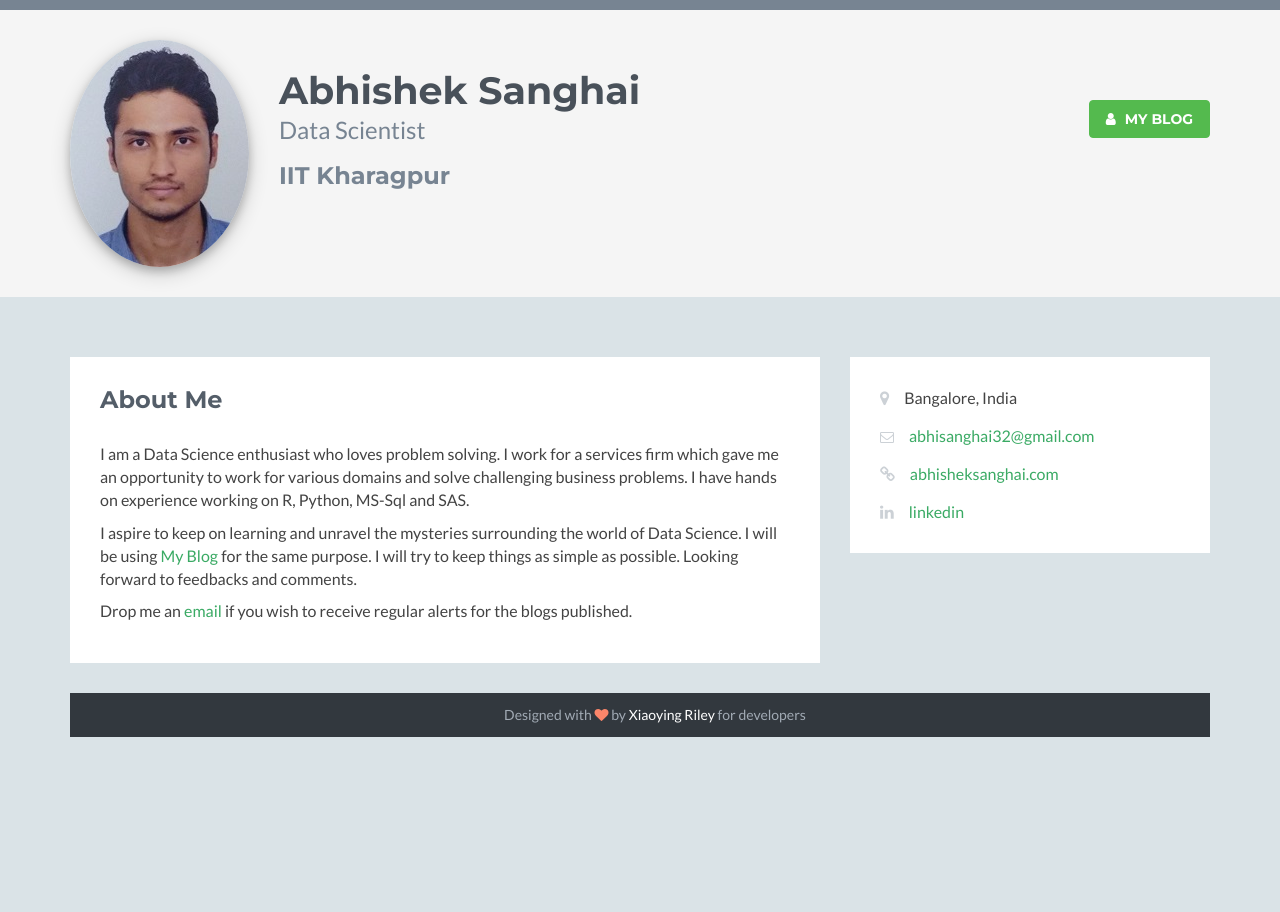
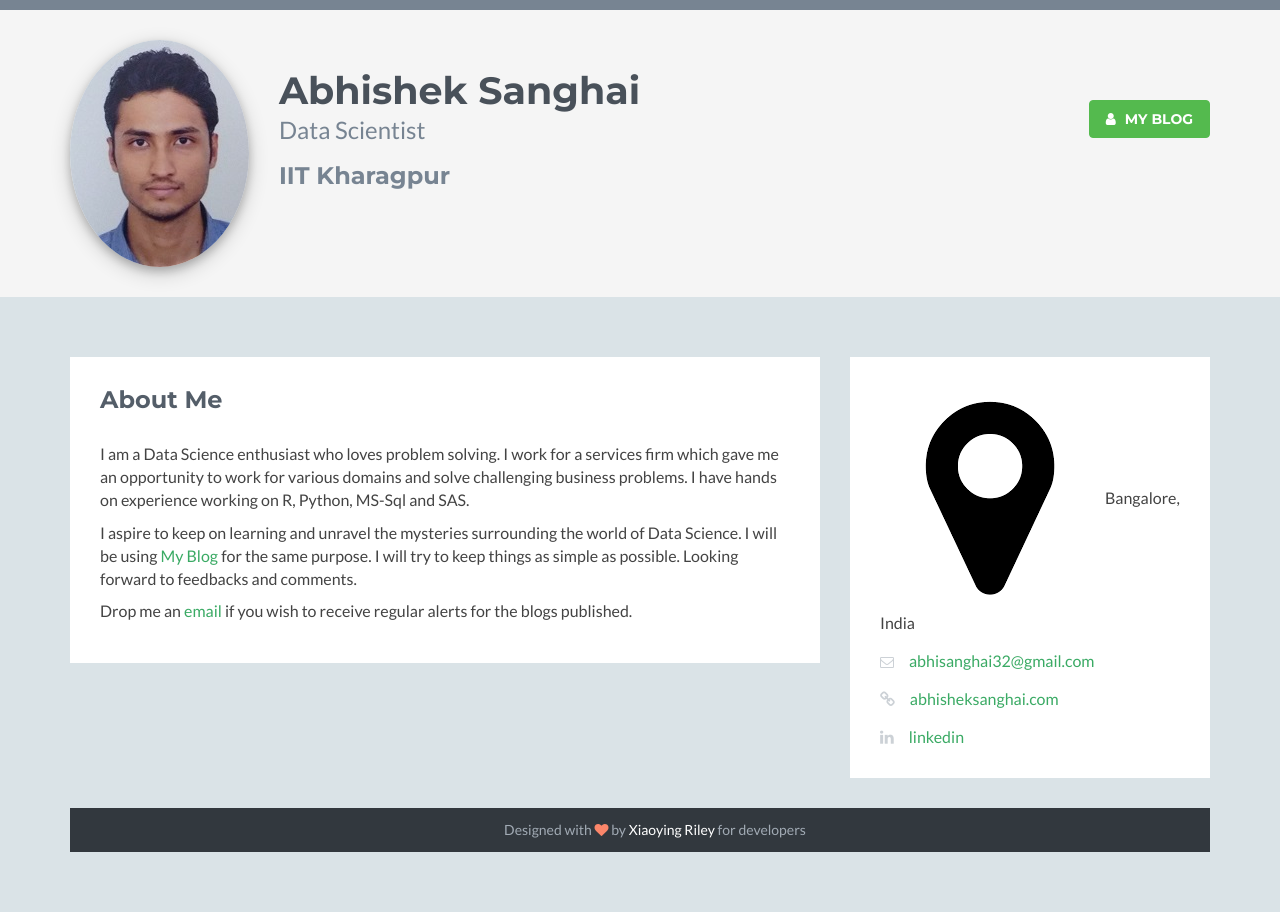
Before and after one commit to abhisheksanghai/abhisheksanghai.github.io, a Jekyll site: the page built from index.html, in a window 1280 px wide. Built offline with Jekyll 4.4.1, drawn with Linux system fonts in a browser that asks for light colours; nearby versions of some CDN libraries; library files that are not in the unit come from our copies.

Commit message:
Update index.html
trying image instead of icon for map marker

```diff
--- a/index.html
+++ b/index.html
@@ -43,7 +43,7 @@ title: Abhishek Sanghai | Blog
                         <h2 class="heading sr-only">Basic Information</h2>
                         <div class="content">
                             <ul class="list-unstyled">
-                                <li><i class="fa fa-map-marker"></i><span class="sr-only">Location:</span>Bangalore, India</li>
+                                <li><img src="/images/Icons/map_marker.png"><span class="sr-only">Location:</span>Bangalore, India</li>
                                 <li><i class="fa fa-envelope-o"></i><span class="sr-only">Email:</span><a href="mailto:abhisanghai32@gmail.com">abhisanghai32@gmail.com</a></li>
                                 <li><i class="fa fa-link"></i><span class="sr-only">Website:</span><a href="#">abhisheksanghai.com</a></li>
 				<li><i class="fa fa-linkedin"></i><span class="sr-only">Linkedin:</span><a href="https://www.linkedin.com/in/abhishek-sanghai-67540450">linkedin</a></li>
```
